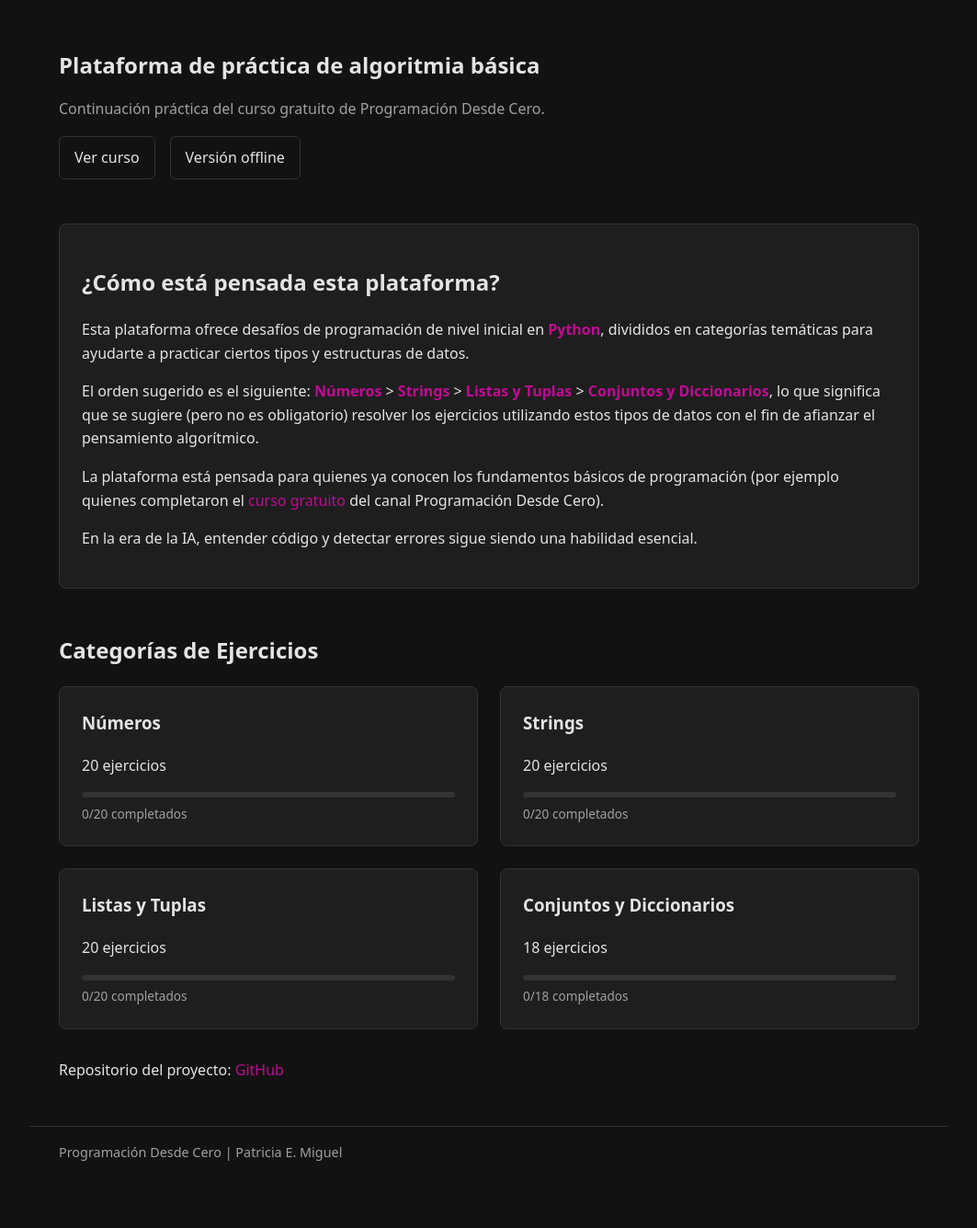
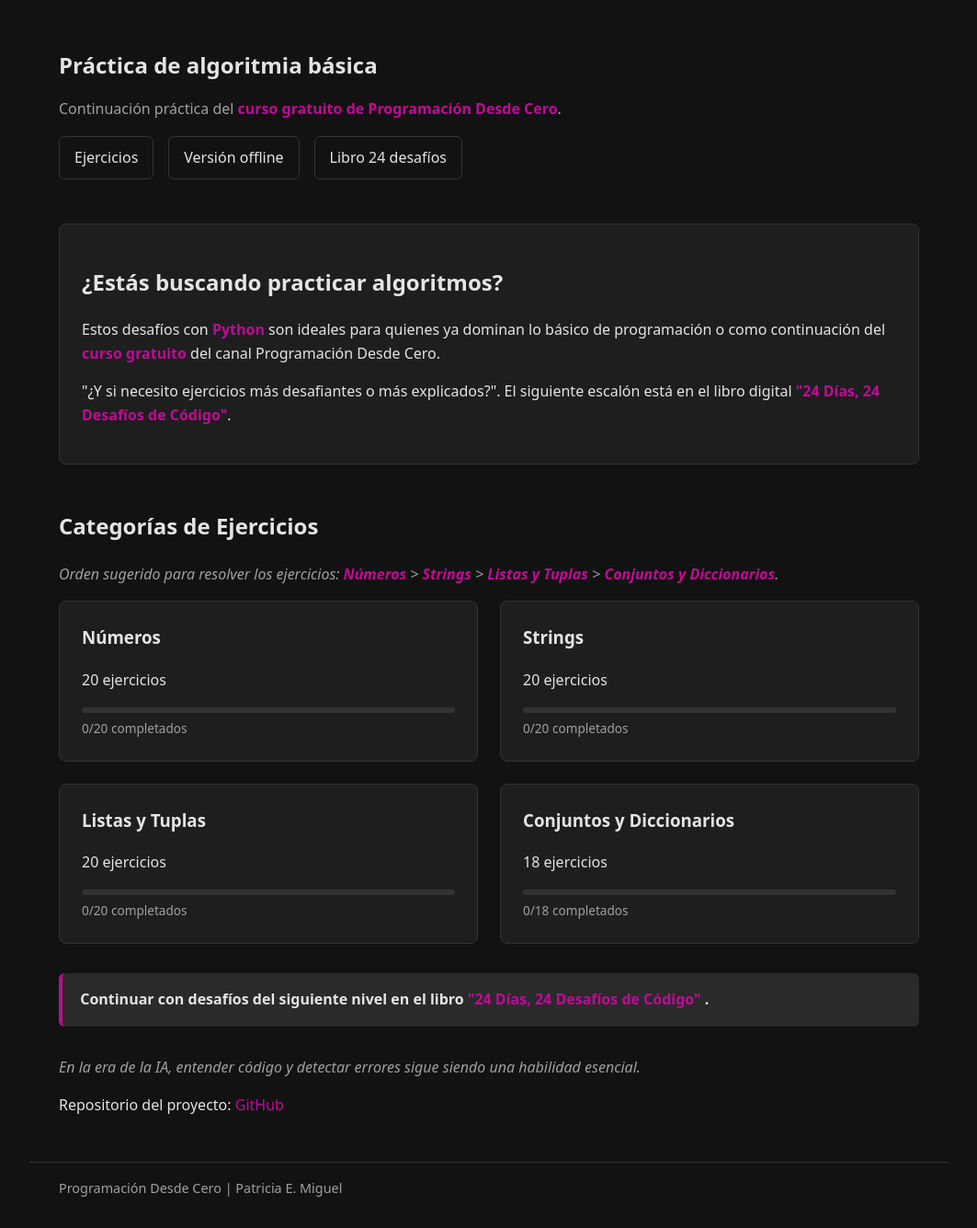
Before and after one commit to patr1c1a/plataforma-practica-interactiva, a FastAPI app: page / in a window 1280 px wide. Shown: the part 93-1428 px from the top of the page at 92% size, without its empty margins (108-1171 px from the left). Before the commit the page ends 1355 px from the top, so only its background shows below. Run offline with FastAPI, Linux system fonts and the light colour scheme; some libraries are stand-ins or nearby versions.

Commit message:
fix: correcciones en la página principal

```diff
--- a/web/static/css/styles.css
+++ b/web/static/css/styles.css
@@ -67,6 +67,24 @@ a:hover {
 
 .home-repository-link {
   margin-top: 2rem;
+}
+
+.home-book-section {
+  margin-top: 2rem;
+  padding: 1rem 1.2rem;
+  border-left: 4px solid var(--accent);
+  background-color: var(--surface-elevated);
+  border-radius: 6px;
+}
+
+.home-book-section p {
+  margin: 0;
+  font-weight: 600;
+  color: var(--text-primary);
+}
+
+.home-book-section a {
+  font-weight: 700;
 }
 
 .offline-actions {
@@ -333,6 +351,11 @@ header {
   display: flex;
   gap: 1rem;
   flex-wrap: wrap;
+}
+
+.hero-quote {
+  margin-top: 1rem;
+  color: var(--text-secondary);
 }
 
 .button-secondary {
--- a/web/templates/fragments/home_content.html
+++ b/web/templates/fragments/home_content.html
@@ -1,53 +1,54 @@
 <section class="hero">
-    <h1>Plataforma de pr&aacute;ctica de algoritmia b&aacute;sica</h1>
+    <h1>Pr&aacute;ctica de algoritmia b&aacute;sica</h1>
     <p class="hero-subtitle">
-        Continuaci&oacute;n pr&aacute;ctica del curso gratuito de Programaci&oacute;n Desde Cero.
+        Continuaci&oacute;n pr&aacute;ctica del <a
+            href="https://www.youtube.com/playlist?list=PLb_E6BNMg5j7-MJ0ctjvKQlv2PU7qbMDb" target="_blank"
+            rel="noopener noreferrer"><span class="emphasis">curso gratuito de Programaci&oacute;n Desde
+                Cero</span></a>.
     </p>
     <div class="hero-actions">
-        <a href="https://www.youtube.com/playlist?list=PLb_E6BNMg5j7-MJ0ctjvKQlv2PU7qbMDb" target="_blank"
-            rel="noopener noreferrer"
-            class="button-secondary">
-            Ver curso
+        <a href="/exercises" class="button-secondary">
+            Ejercicios
         </a>
 
         <a href="/offline" class="button-secondary">
             Versi&oacute;n offline
+        </a>
+
+        <a href="https://payhip.com/b/WSi0z" target="_blank" rel="noopener noreferrer" class="button-secondary">
+            Libro 24 desaf&iacute;os
         </a>
     </div>
 </section>
 
 <section class="platform-explanation">
     <div class="card">
-        <h2>&iquest;C&oacute;mo est&aacute; pensada esta plataforma?</h2>
+        <h2>&iquest;Est&aacute;s buscando practicar algoritmos?</h2>
         <p>
-            Esta plataforma ofrece desafíos de programaci&oacute;n de nivel inicial en <span
-                class="emphasis">Python</span>, divididos en categorías
-            temáticas para ayudarte a practicar ciertos tipos y estructuras de datos.
+            Estos desaf&iacute;os con <span class="emphasis">Python</span> son
+            ideales para quienes ya dominan lo b&aacute;sico de programaci&oacute;n o como continuaci&oacute;n del <a
+                href="https://www.youtube.com/playlist?list=PLb_E6BNMg5j7-MJ0ctjvKQlv2PU7qbMDb" target="_blank"
+                rel="noopener noreferrer"><span class="emphasis">curso gratuito</span></a>
+            del canal Programaci&oacute;n Desde Cero.
         </p>
         <p>
-            El orden sugerido es el siguiente: <span class="emphasis">Números</span> > <span
-                class="emphasis">Strings</span> > <span class="emphasis">Listas y Tuplas</span> > <span
-                class="emphasis">Conjuntos y
-                Diccionarios</span>, lo que significa que se sugiere (pero no es obligatorio) resolver los ejercicios
-            utilizando estos tipos de datos con el fin de afianzar el pensamiento algorítmico.
-        </p>
-        <p>
-            La plataforma est&aacute; pensada para quienes ya conocen los fundamentos b&aacute;sicos de
-            programaci&oacute;n (por ejemplo quienes completaron el
-            <a href="https://www.youtube.com/playlist?list=PLb_E6BNMg5j7-MJ0ctjvKQlv2PU7qbMDb" target="_blank"
-                rel="noopener noreferrer">
-                curso gratuito
-            </a>
-            del canal Programaci&oacute;n Desde Cero).
-        </p>
-        <p>
-            En la era de la IA, entender c&oacute;digo y detectar errores sigue siendo una habilidad esencial.
+            "¿Y si necesito ejercicios más desafiantes o más explicados?". El siguiente
+            escal&oacute;n est&aacute; en el libro digital <a href="https://patriciaemiguel.com/libro24desafios/"
+                target="_blank" rel="noopener noreferrer"><span class="emphasis">"24 D&iacute;as, 24 Desaf&iacute;os de
+                    C&oacute;digo"</span></a>.
         </p>
     </div>
 </section>
 
 <section class="categories-section">
     <h2>Categor&iacute;as de Ejercicios</h2>
+
+    <p class="hero-quote">
+        <em>Orden sugerido para resolver los ejercicios: <span
+                class="emphasis">N&uacute;meros</span> > <span class="emphasis">Strings</span> > <span
+                class="emphasis">Listas y Tuplas</span> > <span class="emphasis">Conjuntos y
+                Diccionarios</span>.</em>
+    </p>
 
     <div class="categories-grid">
         {% for category in category_cards %}
@@ -65,7 +66,19 @@
     </div>
 </section>
 
+<section class="home-book-section">
+    <p>
+        Continuar con desaf&iacute;os del siguiente nivel en el libro
+        <a href="https://patriciaemiguel.com/libro24desafios/" target="_blank">
+            "24 D&iacute;as, 24 Desaf&iacute;os de C&oacute;digo"
+        </a>.
+    </p>
+</section>
+
 <section class="home-repository-link">
+    <p class="hero-quote">
+        <em>En la era de la IA, entender c&oacute;digo y detectar errores sigue siendo una habilidad esencial.</em>
+    </p>
     <p>
         Repositorio del proyecto:
         <a href="https://github.com/programacion-desde-cero/plataforma-ejercicios" target="_blank"
--- a/web/templates/index.html
+++ b/web/templates/index.html
@@ -54,7 +54,7 @@
                     class="nav-link">
                     Curso
                 </a>
-                <a href="https://payhip.com/b/WSi0z" target="_blank" rel="noopener noreferrer" class="nav-link">
+                <a href="https://patriciaemiguel.com/libro24desafios/" target="_blank" rel="noopener noreferrer" class="nav-link">
                     Libro
                 </a>
 
```
